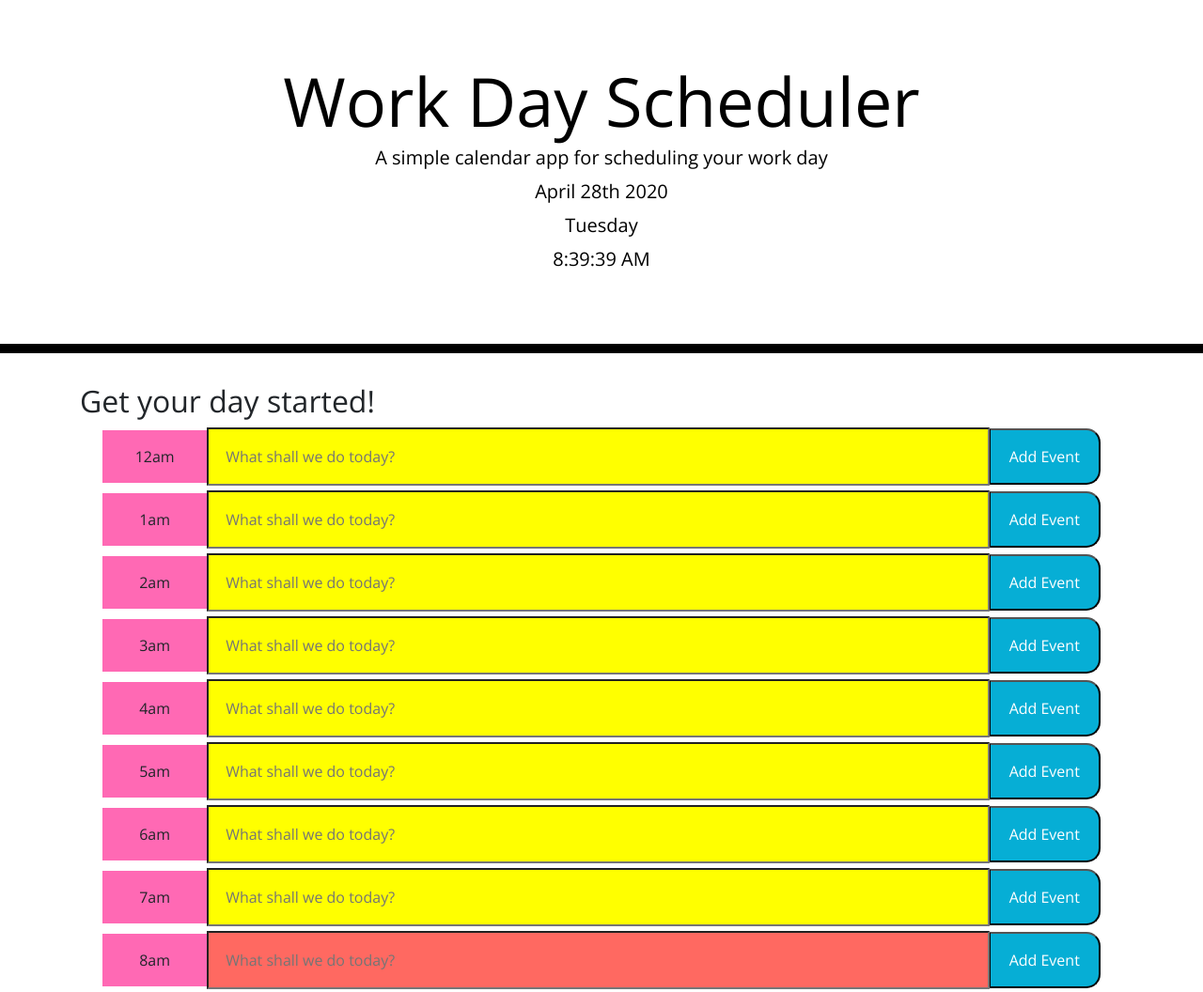
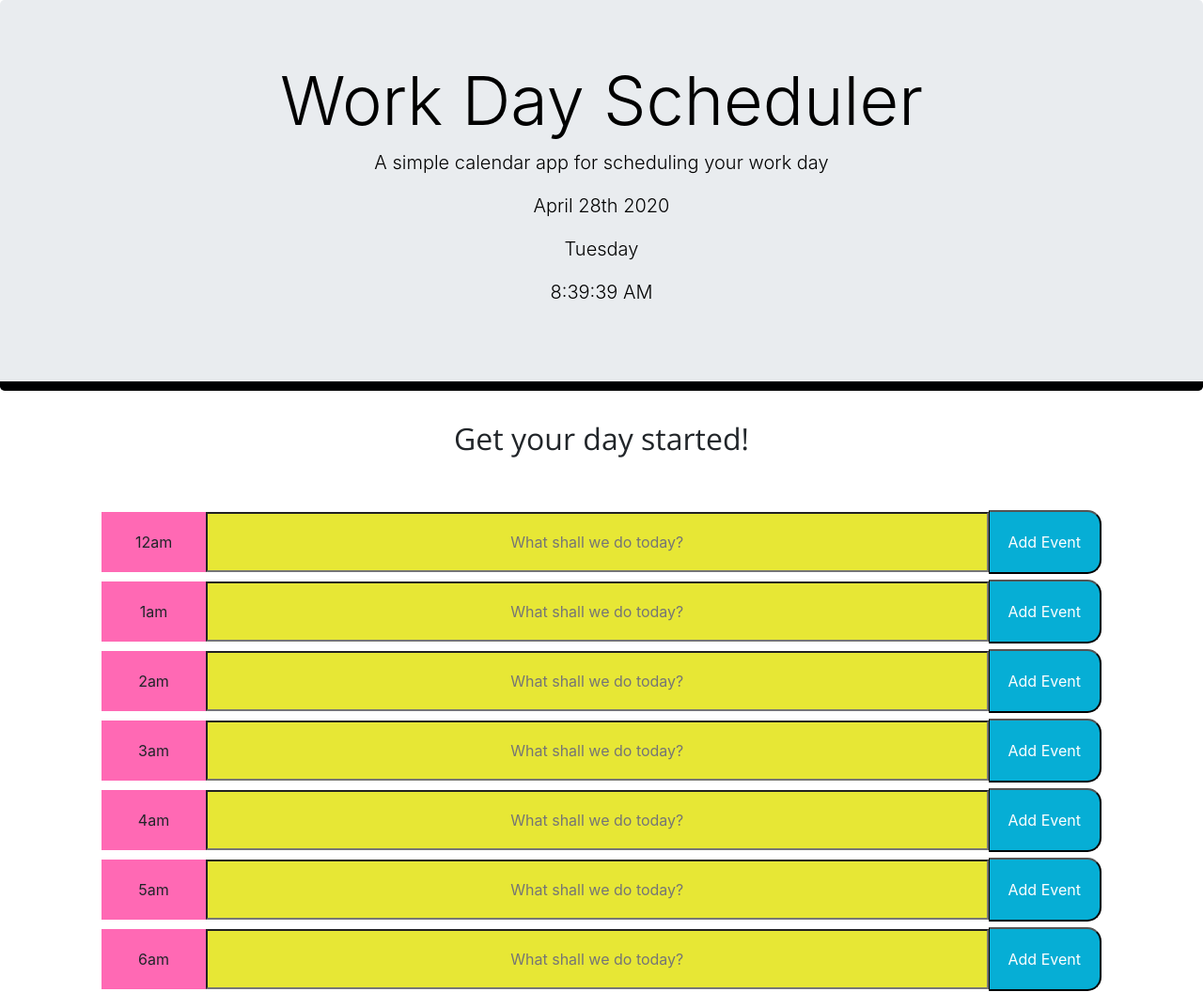
Before and after one commit to audijej/Workday-Scheduler-with-3rd-party-APIs, a plain HTML site: page index.html in a window 1280 px wide. Shown: the top 1056 px of the page at 94% size. Drawn offline with nearby package versions, Linux system fonts and the light colour scheme.

Commit message:
final working application

```diff
--- a/index.html
+++ b/index.html
@@ -5,13 +5,13 @@
     <meta charset="UTF-8" />
     <meta name="viewport" content="width=device-width, initial-scale=1.0" />
     <meta http-equiv="X-UA-Compatible" content="ie=edge" />
-    <link rel="stylesheet" href="https://stackpath.bootstrapcdn.com/bootstrap/4.3.1/css/bootstrap.min.css" />
     <link rel="stylesheet" href="https://use.fontawesome.com/releases/v5.8.1/css/all.css"
         integrity="sha384-50oBUHEmvpQ+1lW4y57PTFmhCaXp0ML5d60M1M7uH2+nqUivzIebhndOJK28anvf" crossorigin="anonymous" />
     <link href="https://fonts.googleapis.com/css?family=Open+Sans&display=swap" rel="stylesheet" />
     <link rel="stylesheet" href="style.css" />
     <script src="https://code.jquery.com/jquery-3.4.1.min.js"></script>
     <script src="https://cdnjs.cloudflare.com/ajax/libs/moment.js/2.24.0/moment.min.js"></script>
+    <link rel="stylesheet" href="https://stackpath.bootstrapcdn.com/bootstrap/4.3.1/css/bootstrap.min.css" />
 
     <title>Work Day Scheduler</title>
 </head>
@@ -28,33 +28,24 @@
     </header>
     <div class="container">
         <h2>Get your day started!</h2>
+        <br>
+        <br>
         <form class="time-block" id="time-block" method="POST">
             <!-- time-blocks go here -->
-
         </form>
-
+        <br>
 
     </div>
 
     <script type="text/javascript">
 
 
-        let tableRow = $("<tr>'Fun Time'</tr>");
-        let eventEvent = $("<td>").text("What do you want to do?");
-        let timeEvent = $(".timeslot");
-        let timeInput = $(".insertHere");
-        let labelField = $("#label-input");
+
         let todoContainer = $(".time-block");
         let labelTime = ["12am", "1am", "2am", "3am", "4am", "5am", "6am", "7am", "8am", "9am", "10am", "11am", "12pm", "1pm", "2pm", "3pm", "4pm", "5pm", "6pm", "7pm", "8pm", "9pm", "10pm", "11pm"];
 
-        let todos = [];
-        let items;
-        let button = $("<button>");
-        let createInput = $("<input>").attr("placeholder", "What shall we do today?").addClass("toDo-input");
-        let userInput = $(createInput).val();
 
-
-        //Displays current date and time
+        //Displays current date, day, and time
         let currentDate = moment().format('MMMM Do YYYY');
         $("#currentDate").text(currentDate);
 
@@ -66,71 +57,50 @@
 
 
         //For loop to dynamically create timeblocks with input lines and buttons
-        for (i = 0; i < 24; i++) {
+        for (let i = 0; i < 24; i++) {
             let button = $("<button>");
             button.addClass("saveBtn");
             button.text("Add Event");
-            button.attr("id", "hour-" + [i]);
+            button.attr("id", "hour-" + i);
             let createLabel = $("<label>").text(labelTime[i]);
-            let createInput = $("<input>").attr("placeholder", "What shall we do today?").addClass("toDo-input").attr("id", "input-" + i);
-            let sushi = todoContainer.append(createLabel);
-            let gyro = todoContainer.append(createInput);
-            let taco = sushi.append(gyro);
-            let burrito = todoContainer.append(button);
-            taco.append(burrito);
-            console.log(createInput)
-            init();
+            let createInput = $("<input>").attr("placeholder", "What shall we do today?")
+            createInput.attr("id", "input-" + i);
+            createInput.addClass("toDo-input");
+            let labelDiv = todoContainer.append(createLabel);
+            let inputDiv = todoContainer.append(createInput);
+            labelDiv.append(inputDiv);
+            todoContainer.append(button);
 
-            //let now = Math.floor(Math.random(currentTime) + i);
+            //conditional statements to change styling according to current military time
             let now = new Date().getHours()
             if (now > i) {
                 $("#input-" + i).addClass("past");
             } else if (now < i) {
                 $("#input-" + i).addClass("future");
-            } else if (now = i) {
+            } else if (now === i) {
                 $("#input-" + i).addClass("present");
+
             }
 
-            function init() {
+            //saves value from input field
+            let savedInput = localStorage.getItem('#input-' + i);
+            $('#input-' + i).val(savedInput);
 
-                let chocolate = JSON.parse(localStorage.getItem('#input-'));
-                if (chocolate !== null) {
-                    todos = chocolate;
-                }
-            }
+            //sets value from local storage with on click event
+            $("#hour-" + i).on("click", function (event) {
+                event.preventDefault();
+                localStorage.setItem('#input-' + i, $("#input-" + i).val());
 
-            function storeTodos() {
-                localStorage.setItem('#input-' + i, JSON.stringify(todos));
-            }
-
-            let userText = $('#input-' + i);
-
-            let cool = userText.val(localStorage.getItem('storedItem' + i));
-
-            $("#hour-" + [i]).on("click", function (event) {
-                event.preventDefault();
-                let userText = $("#input-" + i).val();
-
-                todos.push(userText);
-
-                storeTodos();
             });
 
-            console.log(now);
-            console.log("#hour-" + [i]);
-            console.log(storeTodos);
-            console.log(userText);
         }
-
-
-
-
-
 
     </script>
 
-
-
+    <footer>
+        <h5>Project by Jesse</h5>
+    </footer>
+    <br>
 </body>
 
 </html>
--- a/style.css
+++ b/style.css
@@ -4,7 +4,19 @@
     line-height: 1;
   }
 
-  textarea{
+  h2 {
+      text-align: center;
+      font-family: 'Open Sans', sans-serif;
+
+  }
+
+  footer {
+      text-align: center;
+      font-family: 'Open Sans', sans-serif;
+
+  }
+
+  textarea {
     background: transparent;
     border: none;
     resize: none;
@@ -43,18 +55,18 @@
   }
 
   .past {
-    background-color: yellow;
-    color: white;
+    background-color: #e2e203cc;
+    color:black;
   }
 
   .present {
     background-color: #ff6961;
-    color: white;
+    color:black;
   }
 
   .future {
     background-color: #77dd77;
-    color: white;
+    color: black;
   }
 
   .saveBtn {
@@ -86,17 +98,6 @@
       border-radius: 20px;
   }
 
-  .insertHere {
-    background-color: gray;
-    font-size: 20px;
-    font-weight: bold;
-    padding: 20px;
-    border-style: double;
-    border-radius: 20px;
-    width: 90%;
-    margin-left: 30px;
-  }
-
   label {
       background-color: hotpink;
       border-right: black;
@@ -108,4 +109,12 @@
       background-color: gainsboro;
       width: 75%;
       padding: 18px;
+      text-align: center;
   }
+
+
+  @media screen and (max-width: 568px) {
+    body {
+        background-color: purple;
+    }
+}
```
